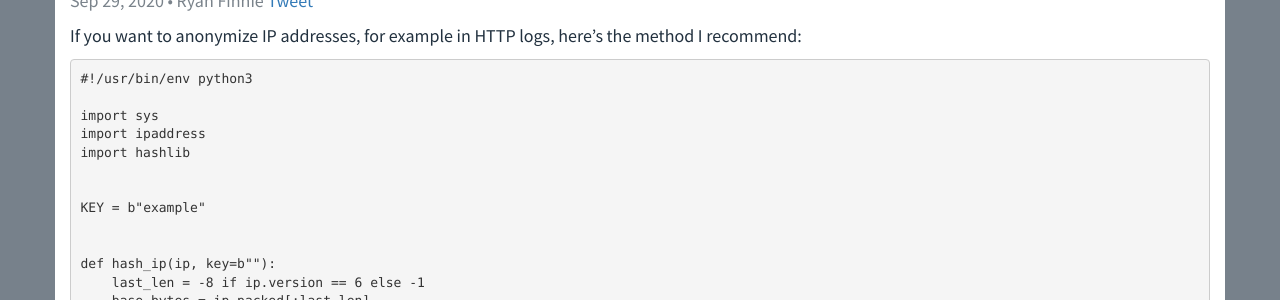
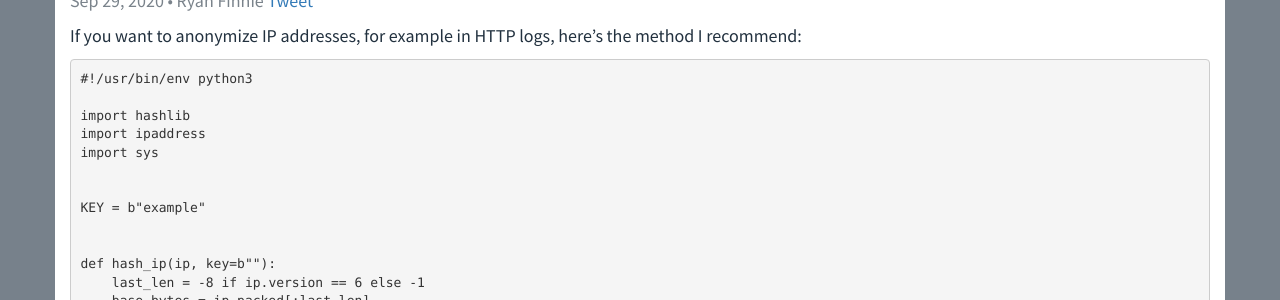
Before and after one commit to rfinnie/jekyll-finnie, a Jekyll site: the page built from _posts/2020-09-29-the-perfect-ip-hashing-algorithm.md, in a window 1280 px wide. Shown: the part 134-434 px from the top of the page. Built offline with Jekyll 4.4.1, drawn with Linux system fonts in a browser that asks for light colours; nearby versions of some CDN libraries; comment, search, counter and statistics services are not loaded.

````diff
--- a/_posts/2020-09-29-the-perfect-ip-hashing-algorithm.md
+++ b/_posts/2020-09-29-the-perfect-ip-hashing-algorithm.md
@@ -11,9 +11,9 @@ If you want to anonymize IP addresses, for example in HTTP logs, here's the meth
 ```python
 #!/usr/bin/env python3
 
+import hashlib
+import ipaddress
 import sys
-import ipaddress
-import hashlib
 
 
 KEY = b"example"
````
